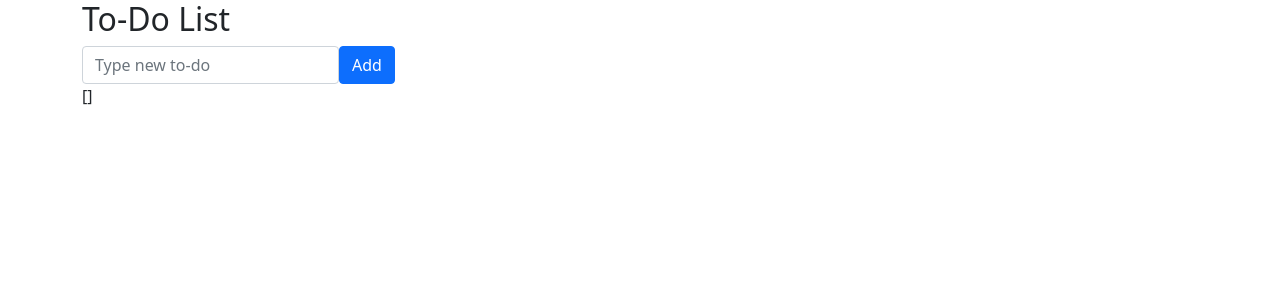
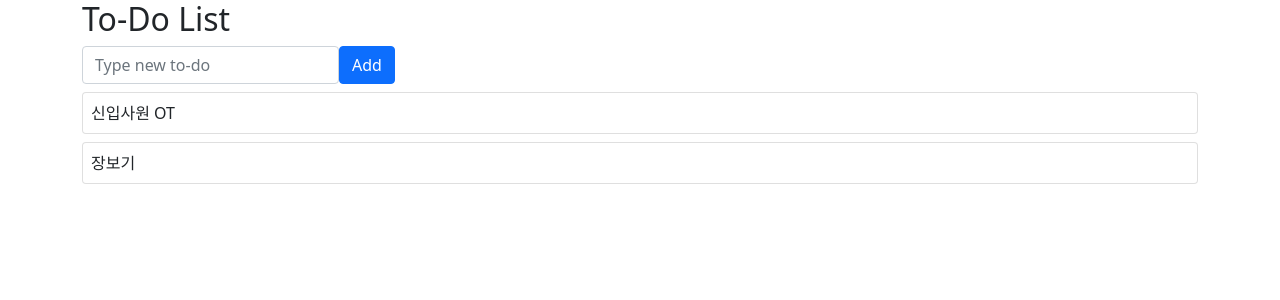
Before and after one commit to blackjune67/vue3-project, a Vue app: page / in a window 1280 px wide. Shown: the top 300 px of the page. Built offline with nearby package versions, Linux system fonts and the light colour scheme.

Commit message:
todo List

```diff
--- a/src/App.vue
+++ b/src/App.vue
@@ -11,7 +11,17 @@
       <button class="btn btn-primary" type="submit">Add</button>
     </div>
   </form>
-  {{ todos }}
+
+  <div class="card mt-2">
+    <div class="card-body p-2">
+      {{ todos[0].subject }}
+    </div>
+  </div>
+  <div class="card mt-2">
+    <div class="card-body p-2">
+      {{ todos[1].subject }}
+    </div>
+  </div>
 </div>
 </template>
 
@@ -21,8 +31,10 @@
 export default {
   setup() {
     const todo = ref('');
-    const todos = ref([]);
-
+    const todos = ref([
+      {id: 1, subject: '신입사원 OT'},
+      {id: 2, subject: '장보기'}
+    ]);
 
     const onSubmit = () => {
       todos.value.push({
```
Also changed, not shown: 1 other file (tests, documents, lock files or other folders).
